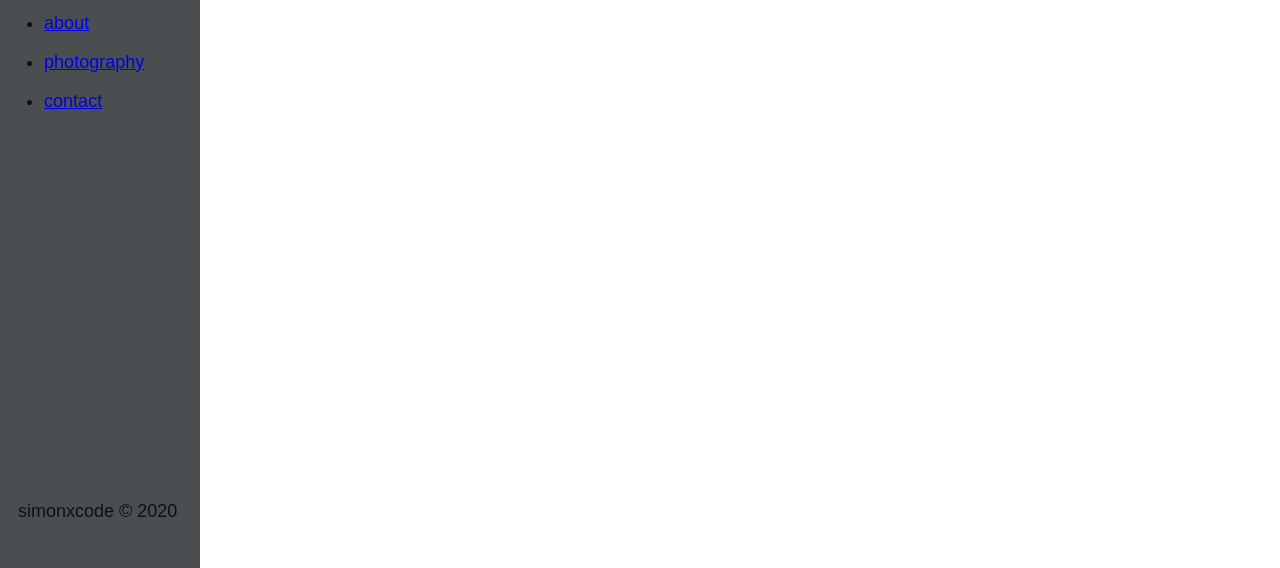
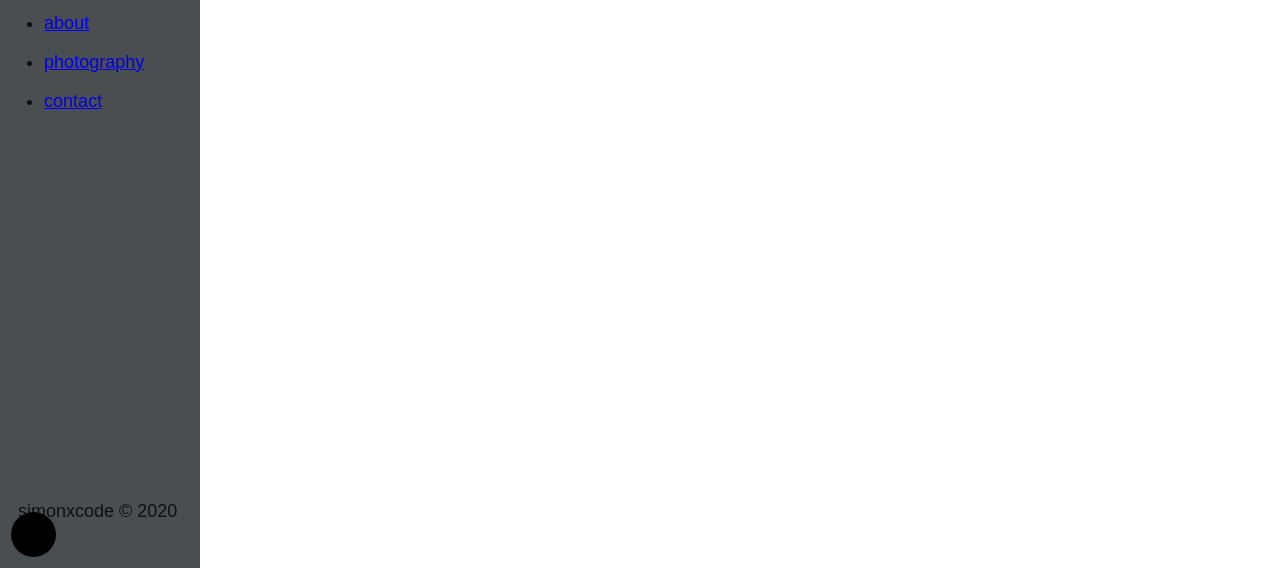
Before and after one commit to simonxcode/simonxcode.com, a Gatsby site: page / in a window 1280 px wide. Shown: the part 232-800 px from the top of the page. Built offline with nearby package versions, Linux system fonts and the light colour scheme; Gatsby itself is replaced by a stand-in of ours.

Commit message:
Create blank menu button

```diff
--- a/src/components/layout.js
+++ b/src/components/layout.js
@@ -14,6 +14,7 @@ const Layout = (props) => {
       <div className={layoutStyle.content}>
         {props.children}
       </div>
+      <div className={layoutStyle.menu}></div>
       <div className={footerStyle.footer}>
         <Footer />
       </div>
--- a/src/components/layout.module.scss
+++ b/src/components/layout.module.scss
@@ -16,6 +16,19 @@
   min-height: 100vh;
 }
 
+.menu {
+  background: #000000;
+  width: 2.5rem;
+  height: 2.5rem;
+  bottom: .625rem;
+  left: .625rem;
+  display: block;
+  position: absolute;
+  border-radius: 50%;
+}
+
+
+
 @media screen and (max-width: 55rem) {
   .sidebar {
     display: none;
```
